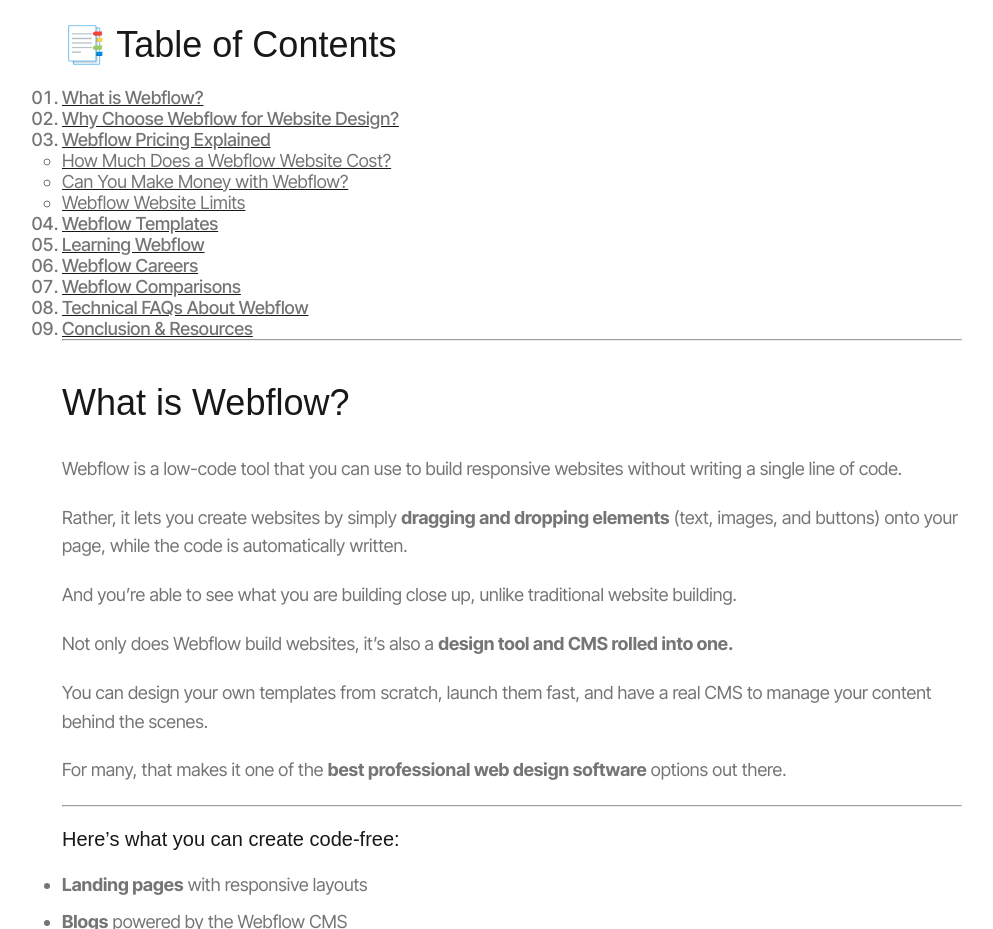
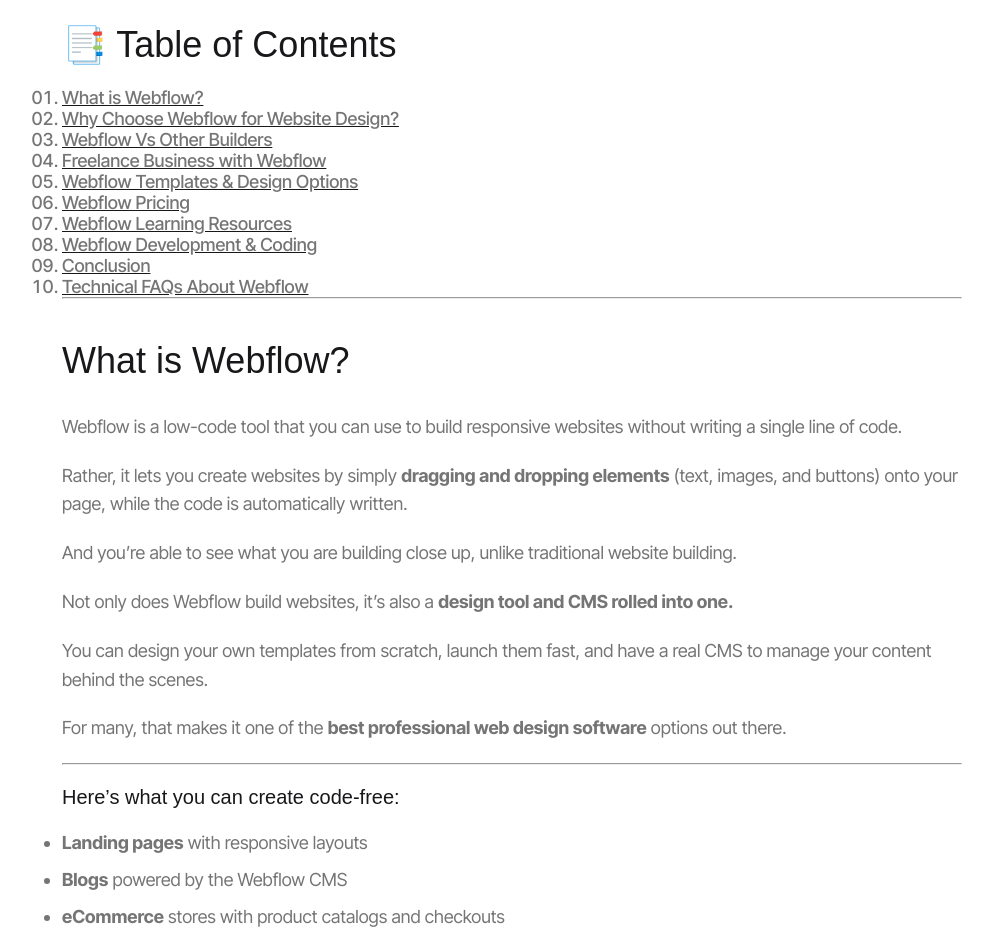
Before and after one commit to Designeryinka/Olayinka-website, an Eleventy site: page src/blog/2025-10-15-a-beginner-s-complete-guide-to-webflow-features-pricing-templates-and-comparisons.md in a window 1280 px wide. Shown: the part 1380-2309 px from the top of the page, without its empty margins (128-1121 px from the left). Built offline with nearby package versions, Linux system fonts and the light colour scheme; Eleventy itself is replaced by a stand-in of ours; files that its build step writes are made by us from their sources; a web font is replaced by a local one.

Commit message:
Update Blog “2025-10-15-a-beginner-s-complete-guide-to-webflow-features-pricing-templates-and-comparisons”

```diff
--- a/src/blog/2025-10-15-a-beginner-s-complete-guide-to-webflow-features-pricing-templates-and-comparisons.md
+++ b/src/blog/2025-10-15-a-beginner-s-complete-guide-to-webflow-features-pricing-templates-and-comparisons.md
@@ -36,16 +36,14 @@
 
 1. [What is Webflow?](#what-is-webflow)
 2. [Why Choose Webflow for Website Design?](#why-choose-webflow-for-website-design)
-3. [Webflow Pricing Explained](#webflow-pricing-explained)
-   * [How Much Does a Webflow Website Cost?](#how-much-does-a-webflow-website-cost)
-   * [Can You Make Money with Webflow?](#can-you-make-money-with-webflow)
-   * [Webflow Website Limits](#webflow-website-limits)
-4. [Webflow Templates](#webflow-templates)
-5. [Learning Webflow](#learning-webflow)
-6. [Webflow Careers](#webflow-careers)
-7. [Webflow Comparisons](#webflow-comparisons)
-8. [Technical FAQs About Webflow](#technical-faqs-about-webflow)
-9. [Conclusion & Resources](#conclusion--resources)
+3. [Webflow Vs Other Builders](#webflow-vs-other-builders)
+4. [Freelance Business with Webflow](#freelance-business-with-webflow)
+5. [Webflow Templates & Design Options](#webflow-templates-&-design-options)
+6. [Webflow Pricing](#webflow-pricing)
+7. [Webflow Learning Resources](#webflow-learning-resources)
+8. [Webflow Development & Coding](#webflow-development-&-coding)
+6. [Conclusion](#conclusion)
+7. [Technical FAQs About Webflow](#technical-faqs-about-webflow)
 
 - - -
 
```
